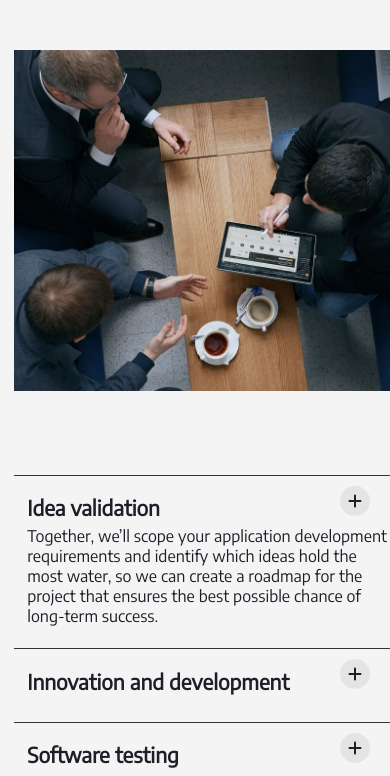
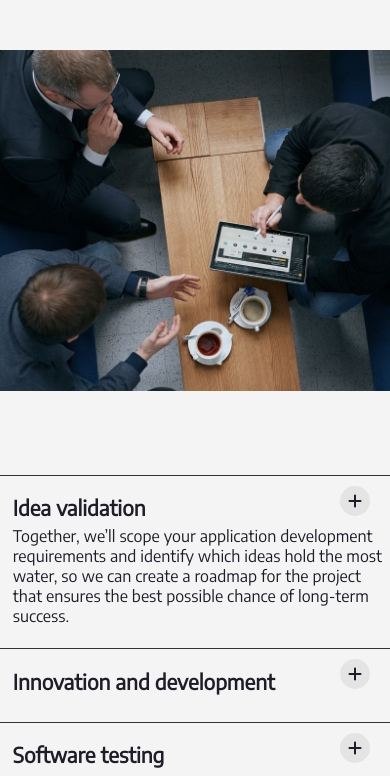
Before and after one commit to Othniel01/Devspert, a plain HTML site: page index.html in a window 390 px wide. Shown: the part 4815-5591 px from the top of the page. Drawn offline with nearby package versions, Linux system fonts and the light colour scheme.

Commit message:
Second Commit

```diff
--- a/css/mobile.css
+++ b/css/mobile.css
@@ -689,7 +689,7 @@ body {
   display: flex;
   justify-content: center;
   gap: 5rem;
-  padding-left: 0.9rem !important;
+  padding-left: 0rem !important;
 }
 
 .service-container4-content > .service-container4-box:first-child {
```
